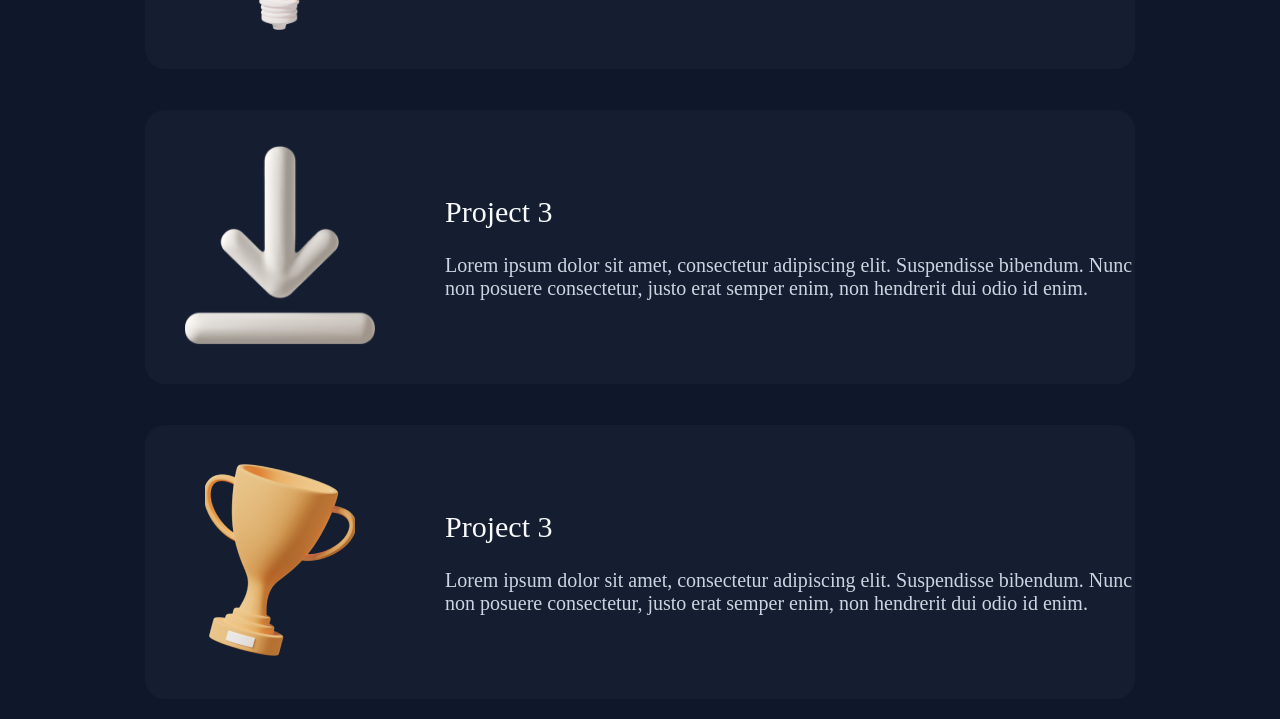
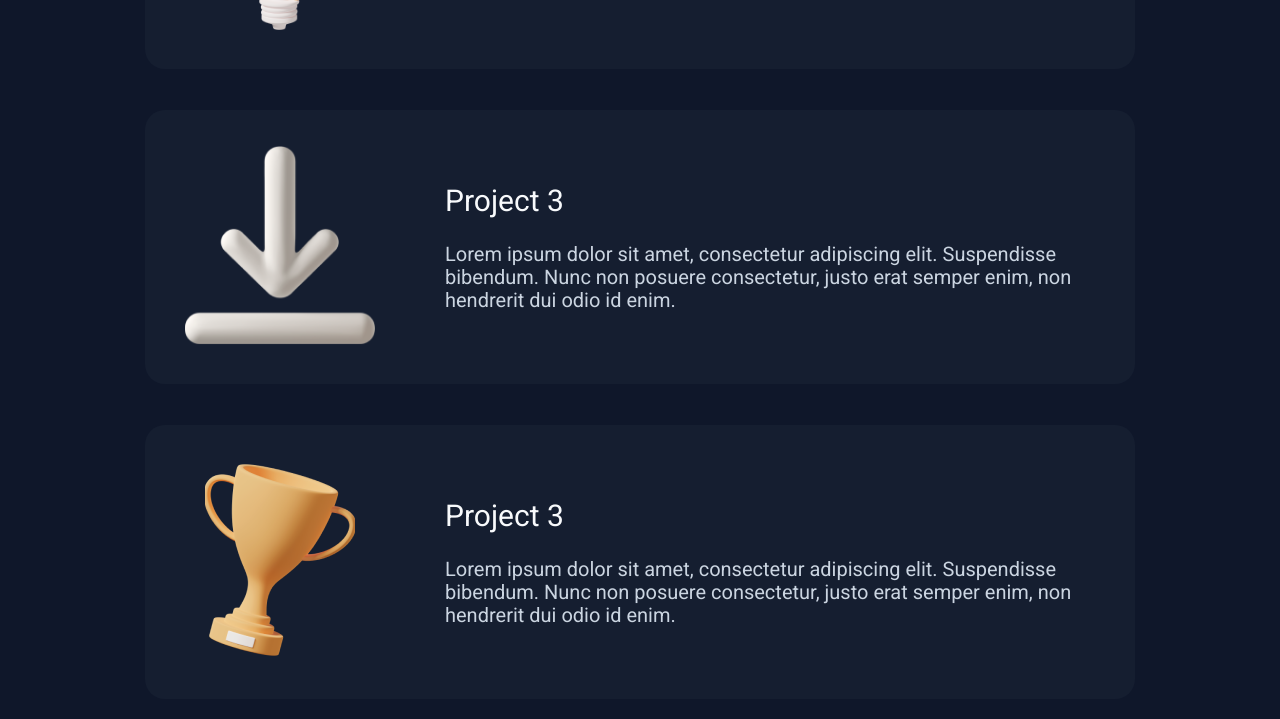
Before and after one commit to n-kobalia/Landing-Page, a plain HTML site: page index.html in a window 1280 px wide. Shown: the part 571-1290 px from the top of the page. Drawn offline with Linux system fonts and the light colour scheme.

Commit message:
change font

```diff
--- a/assets/styles/styles.css
+++ b/assets/styles/styles.css
@@ -6,6 +6,7 @@
 
 body{
     background-color: #0F172A;
+    font-family: Roboto;
 }
 
 .header{
--- a/index.html
+++ b/index.html
@@ -5,6 +5,7 @@
     <meta http-equiv="X-UA-Compatible" content="IE=edge">
     <meta name="viewport" content="width=device-width, initial-scale=1.0">
     <link rel="stylesheet" href="./assets/styles/styles.css">
+    <link rel="stylesheet" href="https://fonts.googleapis.com/css?family=Roboto">
     <title>Landing Page</title>
 </head>
 <body>
```
